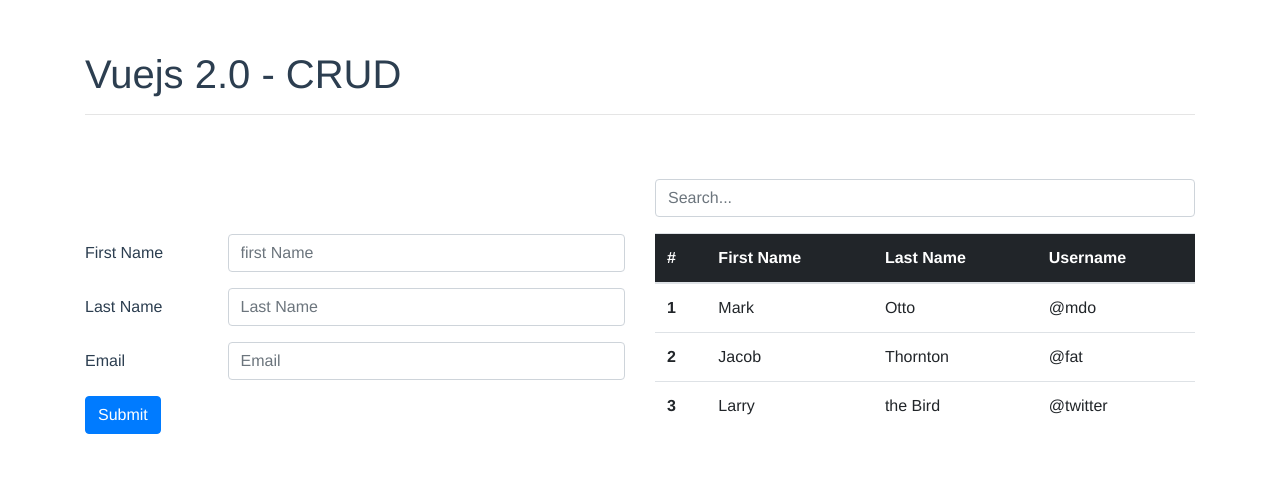
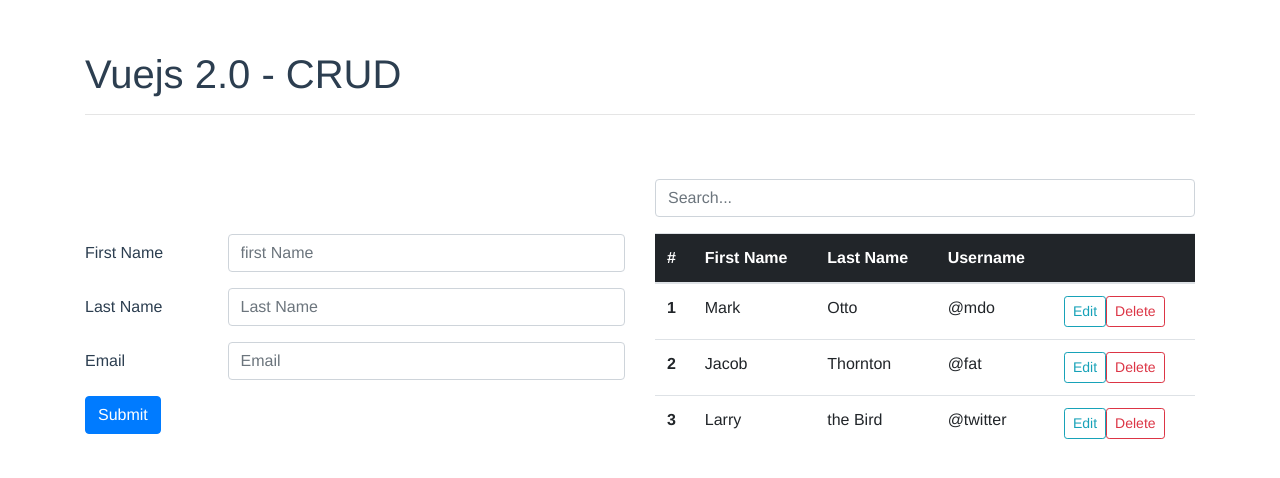
Before and after one commit to 2rohityadav/vuejs_crud, a Vue app: page / in a window 1280 px wide. Shown: the top 478 px of the page. Built offline with nearby package versions, Linux system fonts and the light colour scheme.

Commit message:
vue init

```diff
--- a/src/components/Table.vue
+++ b/src/components/Table.vue
@@ -8,6 +8,7 @@
         <th>First Name</th>
         <th>Last Name</th>
         <th>Username</th>
+        <th></th>
       </tr>
     </thead>
     <tbody>
@@ -16,18 +17,30 @@
         <td>Mark</td>
         <td>Otto</td>
         <td>@mdo</td>
+        <td>
+          <button type="button" class="btn btn-outline-info btn-sm">Edit</button>
+          <button type="button" class="btn btn-outline-danger btn-sm">Delete</button>
+        </td>
       </tr>
       <tr>
         <th scope="row">2</th>
         <td>Jacob</td>
         <td>Thornton</td>
         <td>@fat</td>
+        <td>
+          <button type="button" class="btn btn-outline-info btn-sm">Edit</button>
+          <button type="button" class="btn btn-outline-danger btn-sm">Delete</button>
+        </td>
       </tr>
       <tr>
         <th scope="row">3</th>
         <td>Larry</td>
         <td>the Bird</td>
         <td>@twitter</td>
+        <td>
+          <button type="button" class="btn btn-outline-info btn-sm">Edit</button>
+          <button type="button" class="btn btn-outline-danger btn-sm">Delete</button>
+        </td>
       </tr>
     </tbody>
   </table>
```
